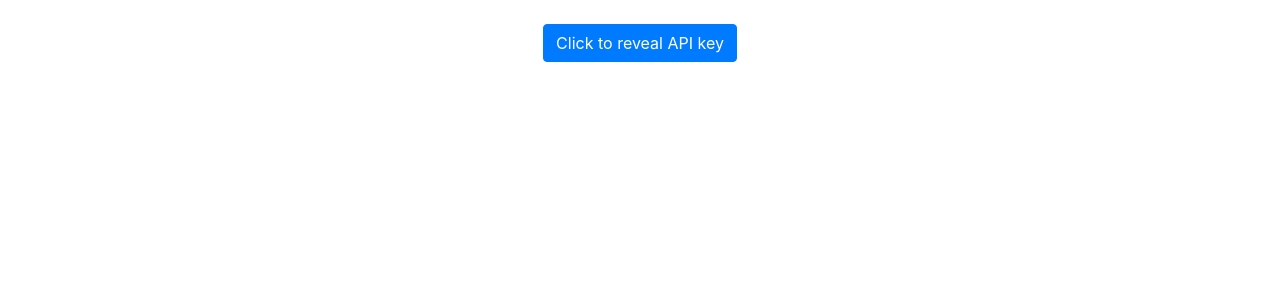
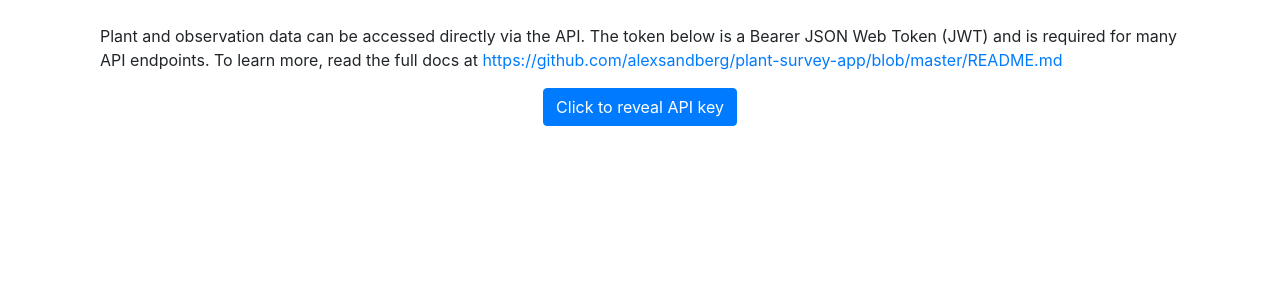
Before and after one commit to alexsandberg/plant-survey-app, a Python web app: template templates/pages/api_key.html in a window 1280 px wide. Shown: the part 56-356 px from the top of the page. Run offline with Jinja, Linux system fonts and the light colour scheme; the template is opened without the code that fills it, so the values that code supplies are empty; some libraries are stand-ins or nearby versions.

Commit message:
Add link to API reference docs on API page

```diff
--- a/templates/pages/api_key.html
+++ b/templates/pages/api_key.html
@@ -1,6 +1,13 @@
 {% extends 'layouts/main.html' %}
 {% block content %}
 
+<div class="container">
+    <p>Plant and observation data can be accessed directly via the API. The token below is a Bearer JSON Web Token (JWT)
+        and is required for many API endpoints. To learn more, read the full docs at <a
+            href="https://github.com/alexsandberg/plant-survey-app/blob/master/README.md"
+            target="_blank">https://github.com/alexsandberg/plant-survey-app/blob/master/README.md</a>
+    </p>
+</div>
 <p>
     <button class="btn btn-primary" type="button" data-toggle="collapse" data-target="#collapseExample"
         aria-expanded="false" aria-controls="collapseExample">
```
